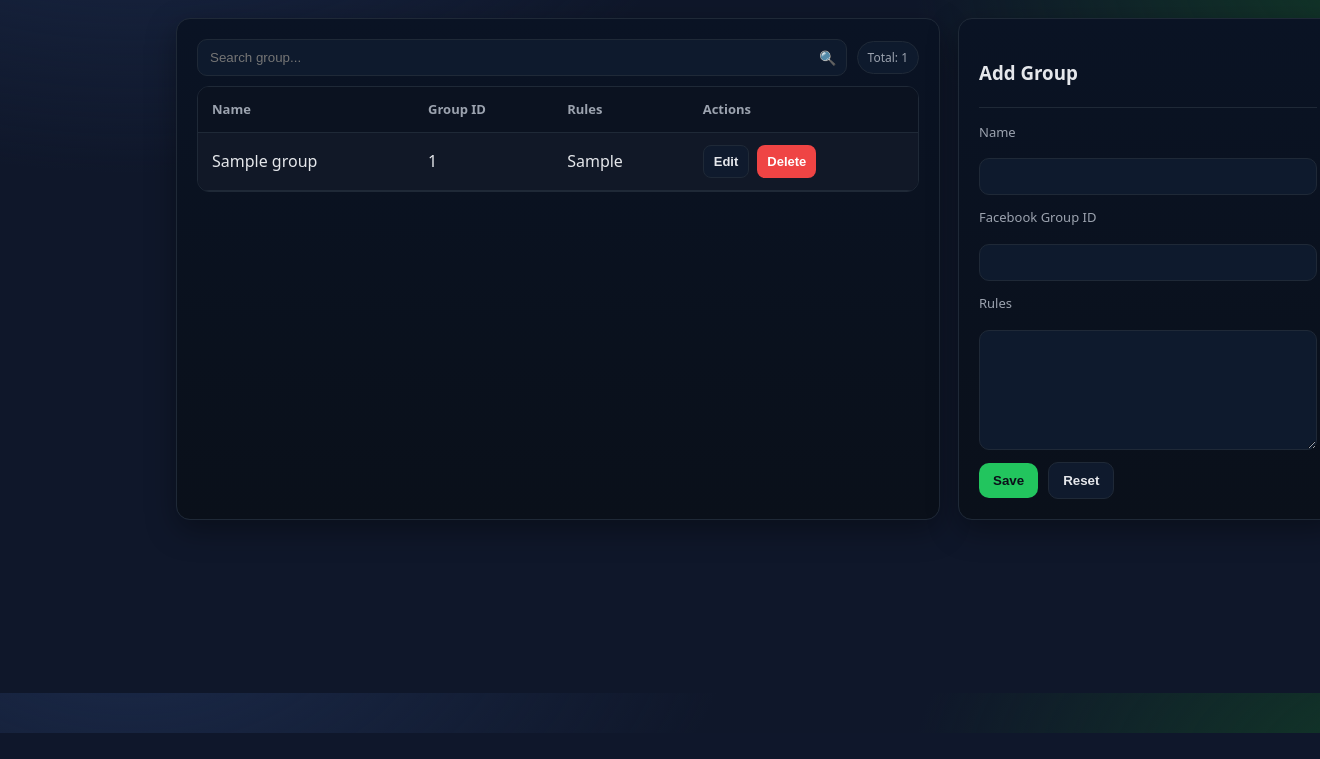
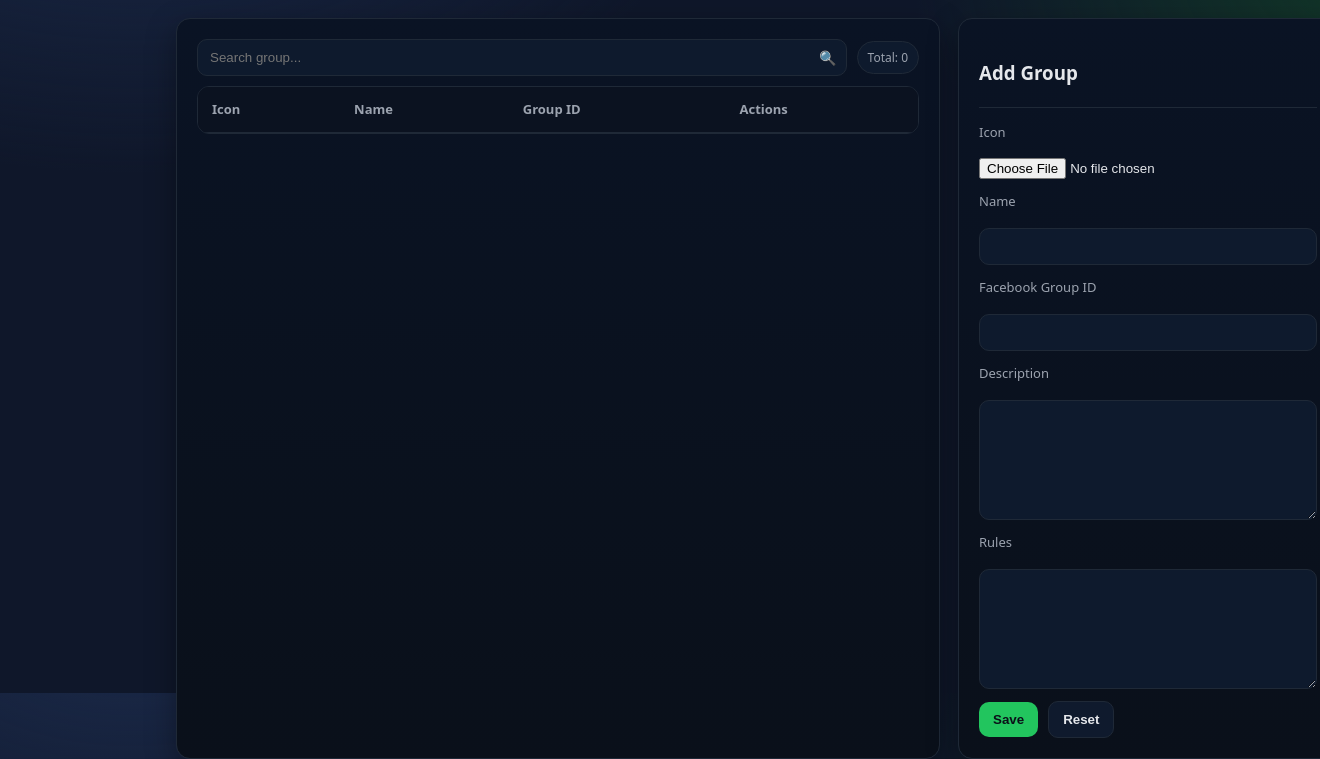
Before and after one commit to Alifanoveliasukma/managementPostsFacebook, a Flask app: page / in a window 1320 px wide. Shown: the part 107-866 px from the top of the page. Before the commit the page ends 840 px from the top, so only its background shows below. Run offline with Flask 3, Linux system fonts and the light colour scheme; tables that the repository leaves empty hold one stand-in row (values such as "Sample post"); lists and menus that the app fills with data are empty; parts of the project's set-up code (start-up, migrations or seed data) failed here and were passed over; some libraries are stand-ins or nearby versions.

Commit message:
wip: add icon and description

```diff
--- a/app.py
+++ b/app.py
@@ -1,6 +1,7 @@
-from flask import Flask
+import os
+from flask import Flask, render_template, request, redirect, url_for, send_from_directory
+from werkzeug.utils import secure_filename
 from extensions import db
-from flask import render_template
 
 # Inisialisasi Flask
 app = Flask(__name__)
@@ -9,13 +10,17 @@
 app.config['SQLALCHEMY_DATABASE_URI'] = 'postgresql+psycopg2://postgres:password@localhost:5432/fb_manager'
 app.config['SQLALCHEMY_TRACK_MODIFICATIONS'] = False
 
+# Konfigurasi upload
+UPLOAD_FOLDER = os.path.join('static', 'uploads')
+app.config['UPLOAD_FOLDER'] = UPLOAD_FOLDER
+ALLOWED_EXTENSIONS = {'png', 'jpg', 'jpeg', 'gif'}
+
+def allowed_file(filename):
+    return '.' in filename and filename.rsplit('.', 1)[1].lower() in ALLOWED_EXTENSIONS
+
 # Inisialisasi database
 db.init_app(app)
-
-# Import model supaya terdaftar di SQLAlchemy
 from models.group import Group
-
-# Create table kalau belum ada
 with app.app_context():
     db.create_all()
 
@@ -27,6 +32,26 @@
 def home():
     return render_template("index.html")
 
+@app.route('/upload', methods=['POST'])
+def upload_file():
+    if 'file' not in request.files:
+        return 'No file part'
+    file = request.files['file']
+    if file.filename == '':
+        return 'No selected file'
+    if file and allowed_file(file.filename):
+        filename = secure_filename(file.filename)
+        filepath = os.path.join(app.config["UPLOAD_FOLDER"], filename)
+        file.save(filepath)
+        file_url = url_for('static', filename=f'uploads/{filename}')
+        return f"File berhasil diupload: <img src='{file_url}' width='200'>"
+
+# Serve file upload biar bisa diakses
+@app.route('/uploads/<filename>')
+def uploaded_file(filename):
+    return send_from_directory(app.config['UPLOAD_FOLDER'], filename)
+
 # Entry point
 if __name__ == "__main__":
+    os.makedirs(UPLOAD_FOLDER, exist_ok=True)
     app.run(debug=True)
--- a/models/group.py
+++ b/models/group.py
@@ -6,7 +6,9 @@
     id = db.Column(db.Integer, primary_key=True)
     name = db.Column(db.String(255), nullable=False)
     fb_group_id = db.Column(db.String(100), nullable=False, unique=True)
+    description = db.Column(db.Text)
     rules = db.Column(db.Text)
+    icon_url = db.Column(db.String(500))
 
     def to_dict(self):
         """Helper untuk mengubah object jadi dict (JSON friendly)."""
@@ -14,5 +16,7 @@
             "id": self.id,
             "name": self.name,
             "fb_group_id": self.fb_group_id,
-            "rules": self.rules
+            "description": self.description,
+            "rules": self.rules,
+            "icon_url": self.icon_url
         }
--- a/routes/groups.py
+++ b/routes/groups.py
@@ -21,9 +21,12 @@
 def add_group():
     data = request.json
     new_group = Group(
+        icon_url=data.get("icon_url", ""),
         name=data["name"],
         fb_group_id=data["fb_group_id"],
-        rules=data.get("rules", "")
+        description=data.get("description", ""),
+        rules=data.get("rules", ""),
+        icon_url=data.get("icon_url", "")
     )
     db.session.add(new_group)
     db.session.commit()
@@ -39,7 +42,9 @@
     data = request.json
     group.name = data.get("name", group.name)
     group.fb_group_id = data.get("fb_group_id", group.fb_group_id)
+    group.description = data.get("description", group.description)
     group.rules = data.get("rules", group.rules)
+    group.icon_url = data.get("icon_url", group.icon_url)
 
     db.session.commit()
     return jsonify({"message": "Group updated successfully"})
--- a/templates/index.html
+++ b/templates/index.html
@@ -30,9 +30,9 @@
           <table id="groupsTable">
             <thead>
               <tr>
+                <th>Icon</th>
                 <th>Name</th>
                 <th>Group ID</th>
-                <th>Rules</th>
                 <th>Actions</th>
               </tr>
             </thead>
@@ -43,18 +43,40 @@
         </div>
       </div>
 
+      <!-- Modal Detail -->
+        <div class="modal" id="detailModal">
+            <div class="panel">
+                <p><b>Icon:</b>
+                <img id="detailIconUrl">
+                <p><b>Name:</b>
+                <h3 id="detailName"></h3>
+                <p><b>Group ID:</b>
+                <div id="detailGroupId"></div></p>
+                <p><b>Description:</b></p>
+                <div id="detailDescription" class="alert"></div>
+                <p><b>Rules:</b></p>
+                <div id="detailRules" class="alert"></div>
+                <button class="btn btn-ghost" onclick="closeDetail()">Close</button>
+            </div>
+        </div>
       <!-- Form Add/Edit -->
         <div class="card">
             <h3 id="formTitle">Add Group</h3>
             <hr class="hr" />
-        <form class="form" id="groupForm" onsubmit="submitForm(event)">
+            <form class="form" id="groupForm" onsubmit="submitForm(event)" enctype="multipart/form-data">
               <input type="hidden" id="groupId">
+
+              <label class="label">Icon</label>
+              <input type="file" name="icon_file" id="icon_file" accept="image/*">
 
               <label class="label">Name</label>
               <input class="input" id="name" required>
 
               <label class="label">Facebook Group ID</label>
               <input class="input" id="fb_group_id" required>
+
+              <label class="label">Description</label>
+              <textarea class="textarea" id="description"></textarea>
 
               <label class="label">Rules</label>
               <textarea class="textarea" id="rules"></textarea>
@@ -80,11 +102,14 @@
       data.forEach(g => {
         body.innerHTML += `
           <tr>
+            <td>
+                <img src="${g.icon_url}" alt="icon" style="width:24px;height:24px;border-radius:50%;margin-right:6px;">
+            </td>
             <td>${g.name}</td>
             <td>${g.fb_group_id}</td>
-            <td>${g.rules || '-'}</td>
             <td class="actions">
-              <button class="btn btn-sm btn-ghost" onclick="editGroup(${g.id}, '${g.name}', '${g.fb_group_id}', \`${g.rules||''}\`)">Edit</button>
+                <button class="btn btn-sm btn-ghost" onclick="showDetail(\`${g.name}\`,\`${g.fb_group_id}\`,\`${g.description || ''}\`,\`${g.rules || ''}\`, \`${g.icon_url || ''}\`)">Detail</button>
+                <button class="btn btn-sm btn-ghost" onclick="editGroup(${g.id}, '${g.name}', '${g.fb_group_id}', '${g.description}', \`${g.rules||''}\`)">Edit</button>
                 <button class="btn btn-sm btn-danger" onclick="deleteGroup(${g.id})">Delete</button>
             </td>
           </tr>
@@ -97,10 +122,13 @@
       e.preventDefault();
       const id = document.getElementById("groupId").value;
       const payload = {
+        icon_url: document.getElementById("icon_url").value,
         name: document.getElementById("name").value,
         fb_group_id: document.getElementById("fb_group_id").value,
+        description: document.getElementById("description").value,
         rules: document.getElementById("rules").value
       };
+
       const method = id ? "PUT" : "POST";
       const url = id ? `${apiUrl}/${id}` : apiUrl;
 
@@ -113,11 +141,26 @@
       loadGroups();
     }
 
-    function editGroup(id, name, fb_group_id, rules){
+    function showDetail(icon_url, name, fb_group_id, description, rules){
+        document.getElementById("detailIconUrl").src = icon_url;
+        document.getElementById("detailName").textContent = name;
+        document.getElementById("detailGroupId").textContent = fb_group_id;
+        document.getElementById("detailDescription").textContent = description || "-";
+        document.getElementById("detailRules").textContent = rules || "-";
+        document.getElementById("detailModal").classList.add("open");
+        }
+
+        function closeDetail(){
+        document.getElementById("detailModal").classList.remove("open");
+        }
+
+    function editGroup(id, icon_url, name, fb_group_id, description, rules){
         document.getElementById("formTitle").textContent = "Edit Group";
         document.getElementById("groupId").value = id;
+        document.getElementById("icon_url").value = icon_url;
         document.getElementById("name").value = name;
         document.getElementById("fb_group_id").value = fb_group_id;
+        document.getElementById("description").value = description;
         document.getElementById("rules").value = rules;
     }
 
```
Lines whose indentation alone changed are shown as unchanged.
